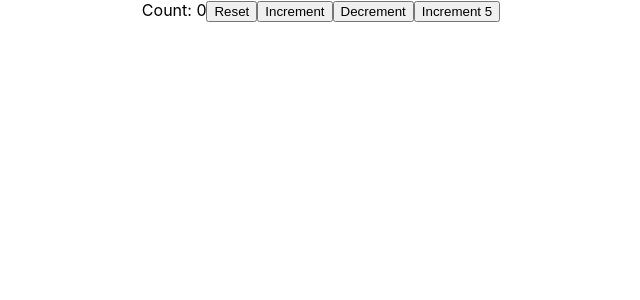
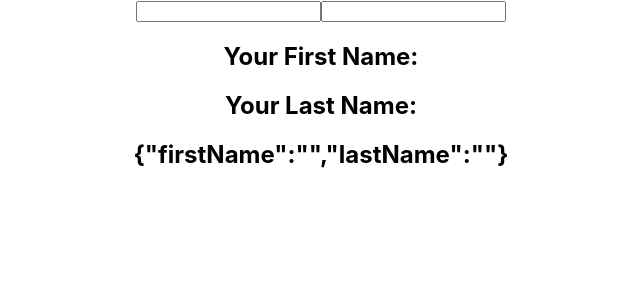
Before and after one commit to yashvanthkg/react-hooks-demo, a React (Create React App) app: page / in a window 1280 px wide. Shown: the top 300 px of the page, without its empty margins (319-959 px from the left). Built offline with nearby package versions, Linux system fonts and the light colour scheme.

Commit message:
use object with useState

```diff
--- a/src/App.js
+++ b/src/App.js
@@ -2,6 +2,7 @@
 import ClassCounter from './components/ClassCounter';
 import HookCounter from './components/HookCounter';
 import HookCounter2 from './components/HookCounter2';
+import HookCounter3 from './components/HookCounter3';
 
 
 function App() {
@@ -9,7 +10,8 @@
     <div className="App">
       {/* <ClassCounter /> */}
       {/* <HookCounter /> */}
-      <HookCounter2 />
+      {/* <HookCounter2 /> */}
+      <HookCounter3 />
     </div>
   );
 }
--- /dev/null
+++ b/src/components/HookCounter3.js
@@ -0,0 +1,24 @@
+import React, { useState } from 'react'
+
+function HookCounter3() {
+    const [name, setName] = useState({firstName: '', lastName: ''})
+    return (
+        <div>
+            <form>
+                <input type="text"
+                value={name.firstName}
+                onChange={(e => setName({...name, firstName: e.target.value}))}
+                />
+                <input type="text"
+                value={name.lastName}
+                onChange={(e => setName({...name, lastName: e.target.value}))}
+                />
+                <h2>Your First Name: {name.firstName}</h2>
+                <h2>Your Last Name: {name.lastName}</h2>
+                <h2>{JSON.stringify(name)}</h2>
+            </form>
+        </div>
+    )
+}
+
+export default HookCounter3
```
